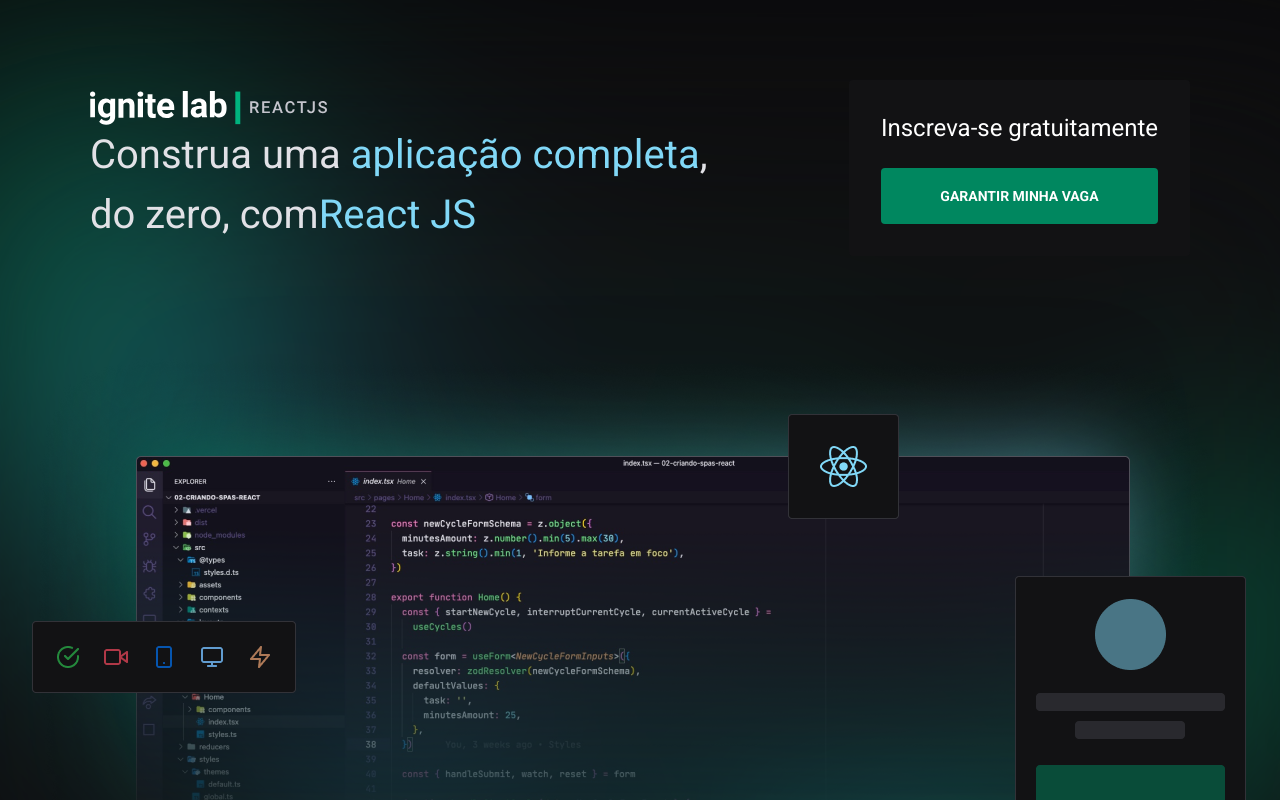
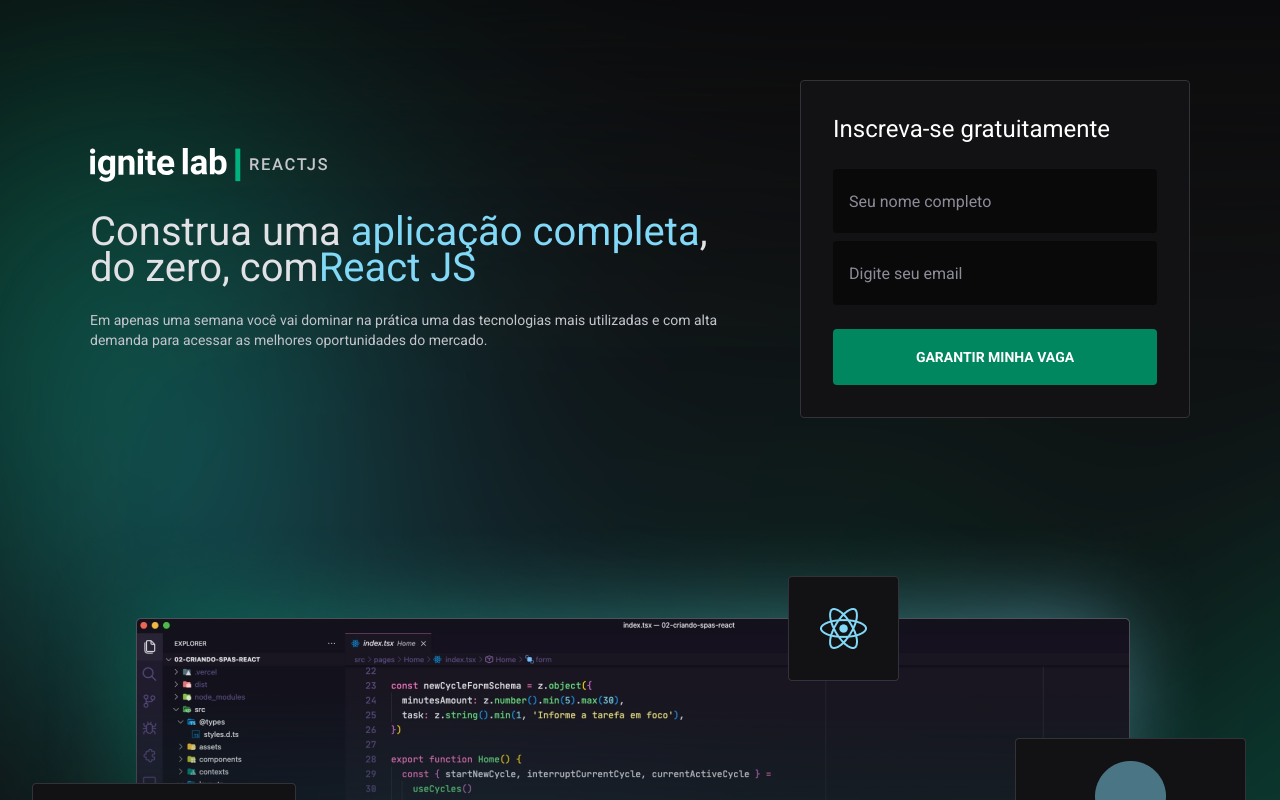
Before and after one commit to Gabriel-Monteiro7/ignite-labs, a React (Vite) app: page / in a window 1280 px wide. Shown: the top 800 px of the page. Built offline with nearby package versions, Linux system fonts and the light colour scheme; no server answers; the HTML template or start-up script is replaced by a standard one.

Commit message:
refactor: adicionando os inputs no componente de formulario

```diff
--- a/src/pages/Home/components/Form/styles.ts
+++ /dev/null
@@ -1,13 +0,0 @@
-import styled from 'styled-components'
-
-export const Container = styled.form.attrs({
-  className: 'bg-gray-700 p-8 rounded'
-})`
-  button {
-    width: 100%;
-  }
-`
-
-export const Title = styled.h6.attrs({
-  className: 'text-2xl text-white mb-6'
-})``
--- a/src/pages/Home/components/Form/index.tsx
+++ b/src/pages/Subscribe/components/Form/index.tsx
@@ -2,10 +2,11 @@
 import { useForm, SubmitHandler } from 'react-hook-form'
 
 import Button from '~/components/Button'
+import TextField from '~/components/Inputs/TextField'
 
 import schema from './data'
 
-import { Container, Title } from './styles'
+import { Container, Title, InputsContainer } from './styles'
 
 interface IFormInputs {
   name: string
@@ -31,6 +32,21 @@
   return (
     <Container onSubmit={handleSubmit(onSubmit)}>
       <Title>Inscreva-se gratuitamente</Title>
+      <InputsContainer>
+        <TextField
+          name="name"
+          type="text"
+          placeholder="Seu nome completo"
+          register={{ ...register('name') }}
+        />
+        <TextField
+          name="email"
+          type="email"
+          placeholder="Digite seu email"
+          register={{ ...register('email') }}
+        />
+      </InputsContainer>
+
       <Button title="garantir minha vaga" variant="contained" />
     </Container>
   )
--- /dev/null
+++ b/src/pages/Subscribe/components/Form/styles.ts
@@ -0,0 +1,21 @@
+import styled from 'styled-components'
+
+export const Container = styled.form.attrs({
+  className: 'bg-gray-700 p-8 rounded border border-gray-500 w-full'
+})`
+  button {
+    width: 100%;
+  }
+`
+
+export const Title = styled.h6.attrs({
+  className: 'text-lg lg:text-2xl text-white mb-6'
+})``
+
+export const InputsContainer = styled.form.attrs({
+  className: ' my-6 '
+})`
+  div:not(:last-child) {
+    margin-bottom: 0.5rem;
+  }
+`
--- a/src/pages/Home/index.tsx
+++ b/src/pages/Subscribe/index.tsx
@@ -7,6 +7,7 @@
   Content,
   Image,
   Title,
+  Description,
   ColorfulTitle,
   LeftContent,
   RightContent
@@ -24,6 +25,11 @@
               zero, com
               <ColorfulTitle>React JS</ColorfulTitle>
             </Title>
+            <Description>
+              Em apenas uma semana você vai dominar na prática uma das
+              tecnologias mais utilizadas e com alta demanda para acessar as
+              melhores oportunidades do mercado.
+            </Description>
           </LeftContent>
           <RightContent>
             <Form />
--- a/src/pages/Home/styles.tsx
+++ b/src/pages/Subscribe/styles.tsx
@@ -13,11 +13,17 @@
 })``
 
 export const LeftContent = styled.div.attrs({
-  className: 'md:max-w-[640px]'
-})``
+  className: 'md:max-w-[640px] text-center lg:text-start'
+})`
+  @media (max-width: 1023px) {
+    svg {
+      margin: auto;
+    }
+  }
+`
 
 export const RightContent = styled.div.attrs({
-  className: ''
+  className: 'max-w-auto sm:max-w-[390px] w-full mt-8 lg:mt-0'
 })``
 
 export const Image = styled.img.attrs({
@@ -26,9 +32,13 @@
 })``
 
 export const Title = styled.h1.attrs({
-  className: 'text-[2.5rem]'
+  className: 'text-3xl lg:text-[2.5rem] mb-6 mt-8'
 })``
 
 export const ColorfulTitle = styled.span.attrs({
   className: 'text-blue-500'
 })``
+
+export const Description = styled.p.attrs({
+  className: 'text-sm text-gray-200'
+})``
--- a/src/routes/routes.tsx
+++ b/src/routes/routes.tsx
@@ -1,6 +1,6 @@
 import { Navigate } from 'react-router-dom'
 
-import Home from '~/pages/Home'
+import Subscribe from '~/pages/Subscribe'
 import Event from '~/pages/Event'
 
 interface Route {
@@ -24,7 +24,7 @@
   exact: true,
   path: '/',
   url: '/',
-  element: <Home />
+  element: <Subscribe />
 }
 
 export const EventRoute: Route = {
```
Also changed, not shown: src/pages/Subscribe/components/Form/data.ts (renamed from src/pages/Home/components/Form/data.ts).
